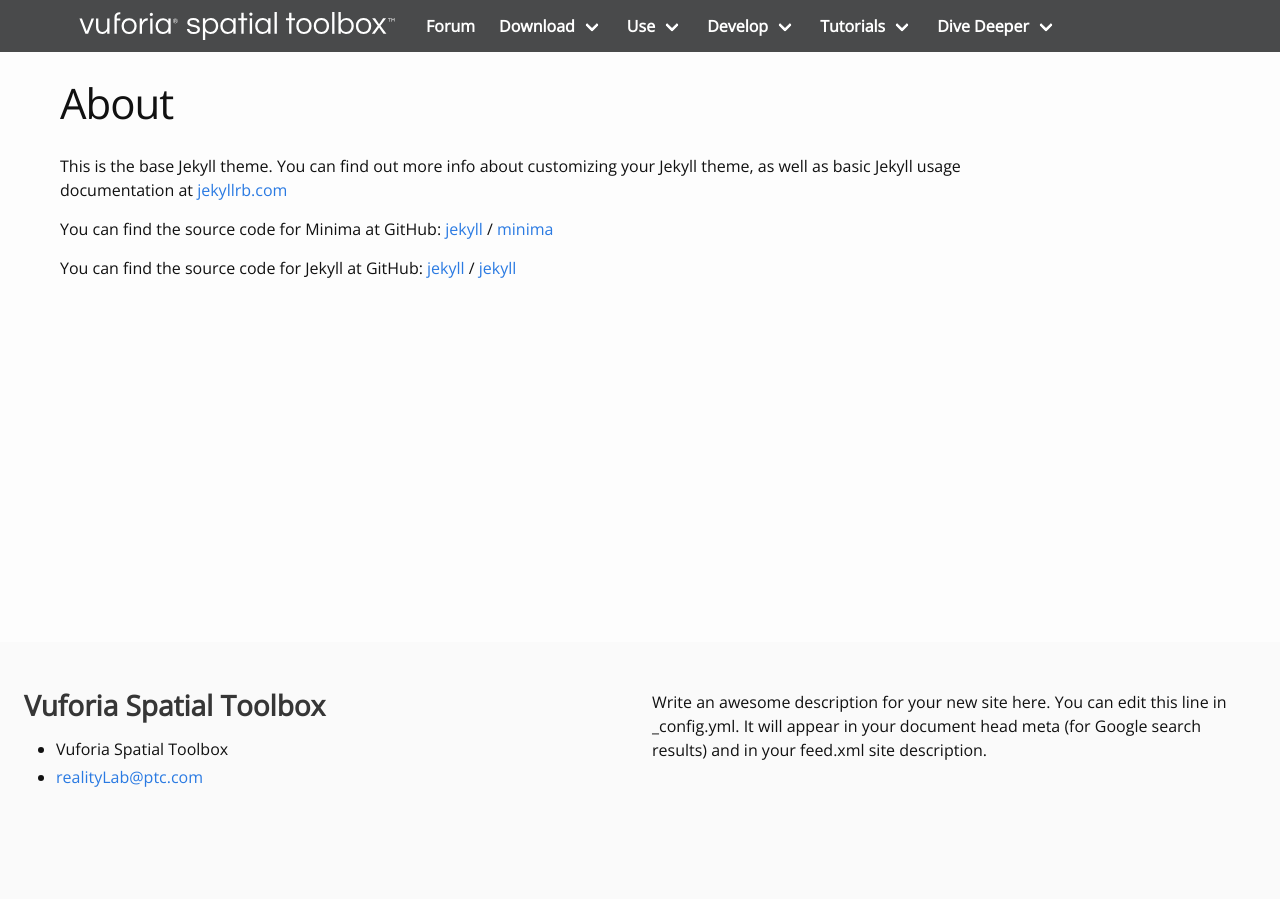
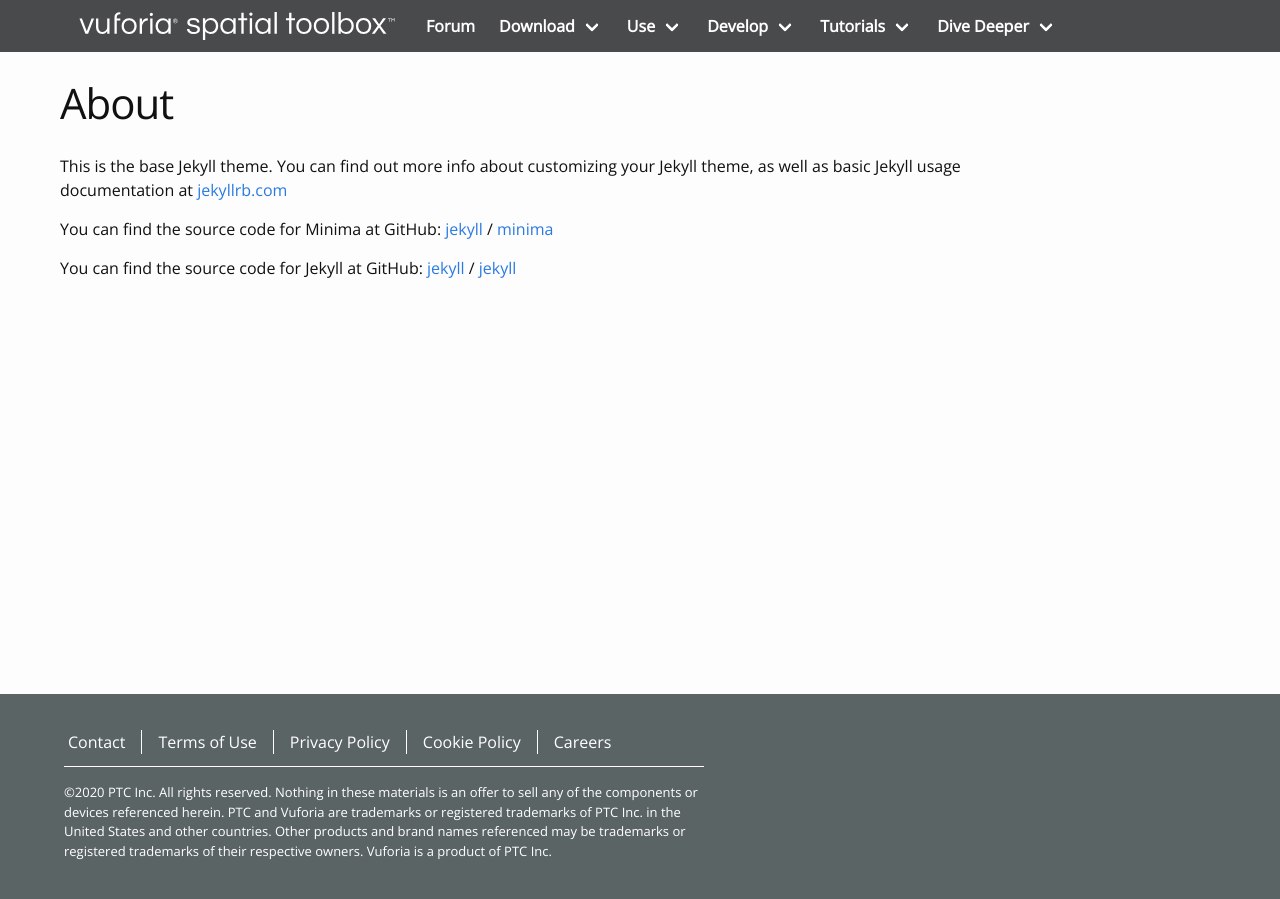
Before and after one commit to ptcrealitylab/Spatial-Toolbox-WebPage, a Jekyll site: the page built from about.markdown, in a window 1280 px wide. Built offline with Jekyll 4.4.1, drawn with Linux system fonts in a browser that asks for light colours.

Commit message:
Add proper footer; Restyle several things

```diff
--- a/_includes/footer.html
+++ b/_includes/footer.html
@@ -1,25 +1,22 @@
 <footer class="footer">
-  <div class="content columns">
-
-    <div class="column">
-      <h2 class="footer-heading">{{ site.title | escape }}</h2>
-
-      <ul class="contact-list">
-        <li class="p-name">
-          {%- if site.author -%}
-            {{ site.author | escape }}
-          {%- else -%}
-            {{ site.title | escape }}
-          {%- endif -%}
-          </li>
-          {%- if site.email -%}
-          <li><a class="u-email" href="mailto:{{ site.email }}">{{ site.email }}</a></li>
-          {%- endif -%}
-      </ul>
+  <div class="columns">
+    <div class="column is-narrow">
+      <a href="https://forum.spatialtoolbox.vuforia.com/">Contact</a>
     </div>
-
-    <div class="column">
-      <p>{{- site.description | escape -}}</p>
+    <div class="column is-narrow">
+      <a href="https://developer.vuforia.com/legal/tos">Terms of Use</a>
+    </div>
+    <div class="column is-narrow">
+      <a href="https://developer.vuforia.com/legal/privacy">Privacy Policy</a>
+    </div>
+    <div class="column is-narrow">
+      <a href="https://developer.vuforia.com/legal/cookies">Cookie Policy</a>
+    </div>
+    <div class="column is-narrow">
+      <a href="http://www.ptc.com/careers">Careers</a>
     </div>
   </div>
+  <div class="footer-disclaimer">
+    <p>©2020 PTC Inc. All rights reserved. Nothing in these materials is an offer to sell any of the components or devices referenced herein. PTC and Vuforia are trademarks or registered trademarks of PTC Inc. in the United States and other countries. Other products and brand names referenced may be trademarks or registered trademarks of their respective owners. Vuforia is a product of PTC Inc.</p>
+  </div>
 </footer>
--- a/assets/main.scss
+++ b/assets/main.scss
@@ -3,9 +3,82 @@
 ---
 
 @charset "utf-8";
+
+$navbar-background-color: #494a4b;
+$navbar-dropdown-background-color: #494a4b;
+$navbar-dropdown-item-hover-color: white;
+$navbar-dropdown-item-hover-background-color: #292929;
+$navbar-item-hover-color: white;
+$navbar-item-hover-background-color: #292929;
+$navbar-dropdown-arrow: white;
+$footer-padding: 3rem 4rem 0.5rem;
+
+$menu-item-active-background-color: #e0e0e0;
+$menu-item-hover-background-color: #c0c0c0;
+$menu-item-active-color: black;
+
 @import "../_sass/bulma-0.8.0/bulma.sass";
 @import "minima";
 
 .navbar-item, .navbar-link {
   font-weight: bold;
 }
+/*
+.navbar-menu {
+  background-color: #494a4b;
+}
+*/
+.navbar a, .navbar a:visited {
+  color: white;
+}
+
+.navbar-dropdown {
+  border-top: none;
+}
+
+.footer {
+  background: #5b6465;
+  color: white;
+}
+
+.footer a, .footer a:visited {
+  color: white;
+}
+
+.footer .column:first-child {
+  border-left: none;
+}
+
+.footer .column {
+  padding: 0 1rem;
+  border-left: 1px solid white;
+}
+
+.footer-disclaimer {
+  padding: 1rem 0;
+  border-top: 1px solid white;
+  max-width: 40rem;
+  font-size: small;
+}
+
+@include media-query($on-laptop) {
+  .footer .column {
+    border: none;
+  }
+
+  .footer {
+    padding-left: 1.5rem;
+    padding-right: 1.5rem;
+  }
+}
+
+
+.menu {
+  background: #efefef;
+  padding: 1.5rem;
+  width: 23rem;
+}
+
+.menu a, .menu a:visited {
+  color: black;
+}
```
